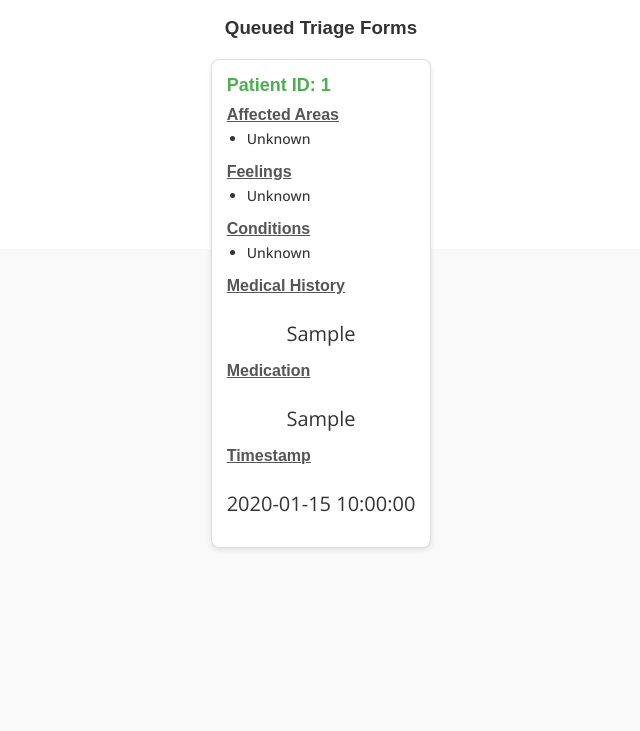
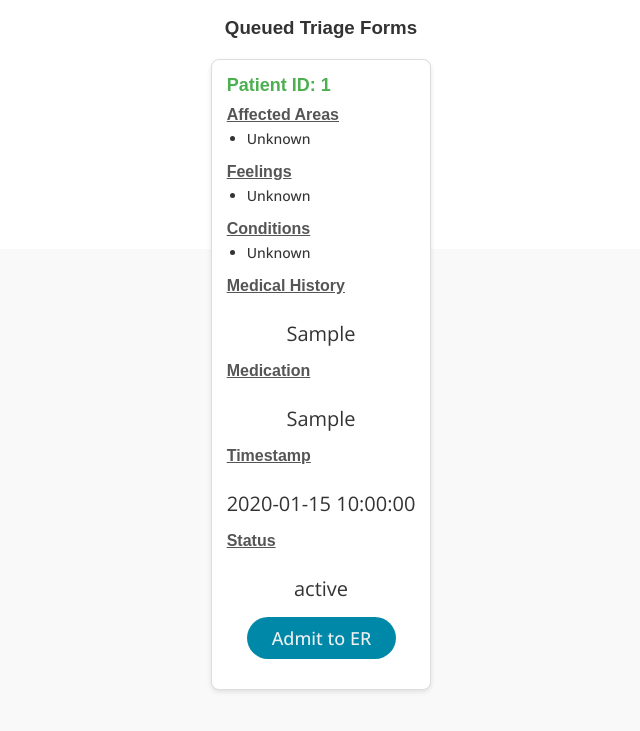
Before and after one commit to SENG-350-2024-fall/Team12, a Flask app: page /nurse_dashboard in a window 1280 px wide. Shown: the part 69-800 px from the top of the page, without its empty margins (319-959 px from the left). Run offline with Flask 3, Linux system fonts and the light colour scheme; a user stored in the database is signed in; tables that the repository leaves empty hold one stand-in row (values such as "Sample post").

Commit message:
added admit button to nurse dashboard

```diff
--- a/app.py
+++ b/app.py
@@ -6,6 +6,7 @@ from wtforms import StringField, PasswordField, SubmitField, SelectMultipleField
 from wtforms.validators import InputRequired, Length, ValidationError, DataRequired
 from flask_bcrypt import Bcrypt
 from wtforms import StringField, PasswordField, SubmitField, SelectField
+from sqlalchemy import Integer, String, DateTime
 import threading
 import time
 import os
@@ -58,6 +59,17 @@ class EmergencyRoom(db.Model):
     location = db.Column(db.String(100), nullable=False)
     capacity = db.Column(db.Integer, nullable=False)
     current_occupancy = db.Column(db.Integer, nullable=False)
+
+class ERAdmission(db.Model):
+    id = db.Column(db.Integer, primary_key=True)
+    user_id = db.Column(db.Integer, nullable=False)
+    affected_area = db.Column(db.String, nullable=False)
+    feeling = db.Column(db.String, nullable=False)
+    conditions = db.Column(db.String, nullable=False)
+    medical_history = db.Column(db.String, nullable=True)
+    medication = db.Column(db.String, nullable=True)
+    timestamp = db.Column(db.DateTime, default=db.func.current_timestamp())
+
 
 
 # makes the input for username and password
@@ -133,6 +145,7 @@ class TriageEntry(db.Model):
     conditions = db.Column(db.String(200), nullable=False)
     medical_history = db.Column(db.Text, nullable=True)
     medication = db.Column(db.Text, nullable=True)
+    status = db.Column(db.Text, default='Waiting for Admission')
     timestamp = db.Column(db.DateTime, default=db.func.current_timestamp())
 
 
@@ -173,6 +186,35 @@ def login():
 @login_required
 def dashboard():
     return render_template('dashboard.html')
+
+# Route to handle the admit form request
+@app.route('/admit_form/<int:entry_id>', methods=['POST'])
+def admit_form(entry_id):
+    # Fetch the triage entry from the database
+    triage_entry = TriageEntry.query.get(entry_id)
+
+    if triage_entry:
+        # Create a new ERAdmission record with the data from the triage entry
+        er_admission = ERAdmission(
+            user_id=triage_entry.user_id,
+            affected_area=triage_entry.affected_area,
+            feeling=triage_entry.feeling,
+            conditions=triage_entry.conditions,
+            medical_history=triage_entry.medical_history,
+            medication=triage_entry.medication,
+            timestamp=triage_entry.timestamp,
+        )
+
+        # Add the ER admission to the database
+        db.session.add(er_admission)
+        #db.session.commit()
+
+
+        triage_entry.status = 'Admitted'
+        db.session.commit()
+
+    # Redirect back to the nurse dashboard
+    return redirect(url_for('nurse_dashboard'))
 
 @app.route('/nurse_dashboard', methods=['GET', 'POST'])
 @login_required
@@ -351,7 +393,8 @@ def triage_form():
             feeling=selected_options_2,
             conditions=selected_options_3,
             medical_history=medical_history,
-            medication=medication
+            medication=medication,
+            status='Waiting for Admission'
         )
 
         try:
--- a/templates/nurse_dashboard.html
+++ b/templates/nurse_dashboard.html
@@ -62,6 +62,16 @@
                     <h5>Timestamp</h5>
                     <p>{{ entry.timestamp }}</p>
                 </div>
+                <div class="form-section">
+                    <h5>Status</h5>
+                    <p>{{ entry.status }}</p>  <!-- Display the status here -->
+                </div>
+                <div class="form-section">
+                        <form action="{{ url_for('admit_form', entry_id=entry.id) }}" method="POST">
+                        <button type="submit">Admit to ER</button>
+                    </form>
+                </div>
+
             </div>
             {% endfor %}
         </div>
```
